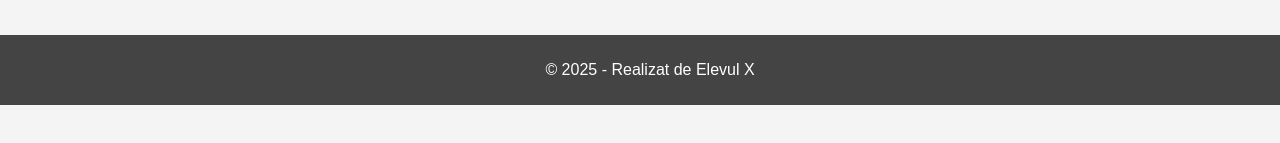
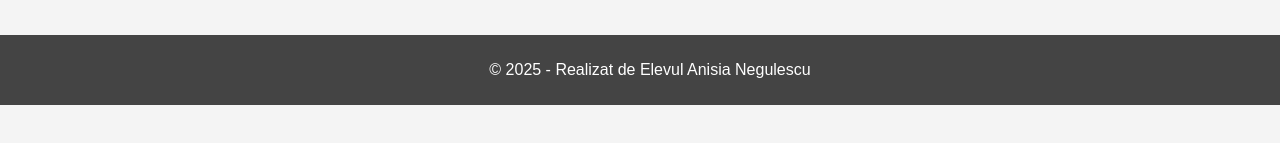
Before and after one commit to flexerhustler/site-fotografie, a plain HTML site: page site_fotografie/despre.html in a window 1280 px wide. Shown: the part 175-318 px from the top of the page. Drawn offline with Linux system fonts and the light colour scheme.

Commit message:
Update despre.html

```diff
--- a/site_fotografie/despre.html
+++ b/site_fotografie/despre.html
@@ -10,6 +10,6 @@
   <main>
     <p>Sunt un pasionat de fotografie, îmi place să explorez natura și să surprind momente unice prin obiectivul camerei.</p>
   </main>
-  <footer><p>© 2025 - Realizat de Elevul X</p></footer>
+  <footer><p>© 2025 - Realizat de Elevul Anisia Negulescu</p></footer>
 </body>
 </html>
```
